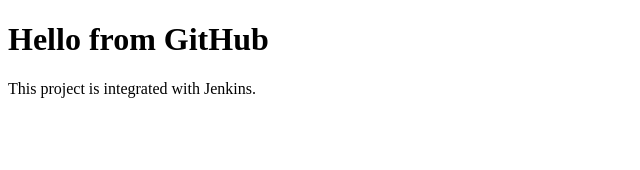
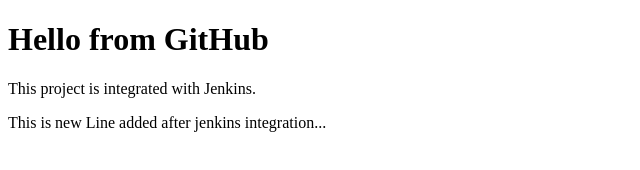
Before and after one commit to SRINIVAS-26-06/jenkins-mini-project, a plain HTML site: page index.html in a window 1280 px wide. Shown: the whole page, without its empty margins (0-640 px from the left). Drawn offline with Linux system fonts and the light colour scheme.

Commit message:
Add new paragraph about Jenkins integration

```diff
--- a/index.html
+++ b/index.html
@@ -9,5 +9,6 @@
 <body>
     <h1>Hello from GitHub</h1>
     <p>This project is integrated with Jenkins.</p>
+    <p>This is new Line added after jenkins integration...</p>
 </body>
 </html>
```
